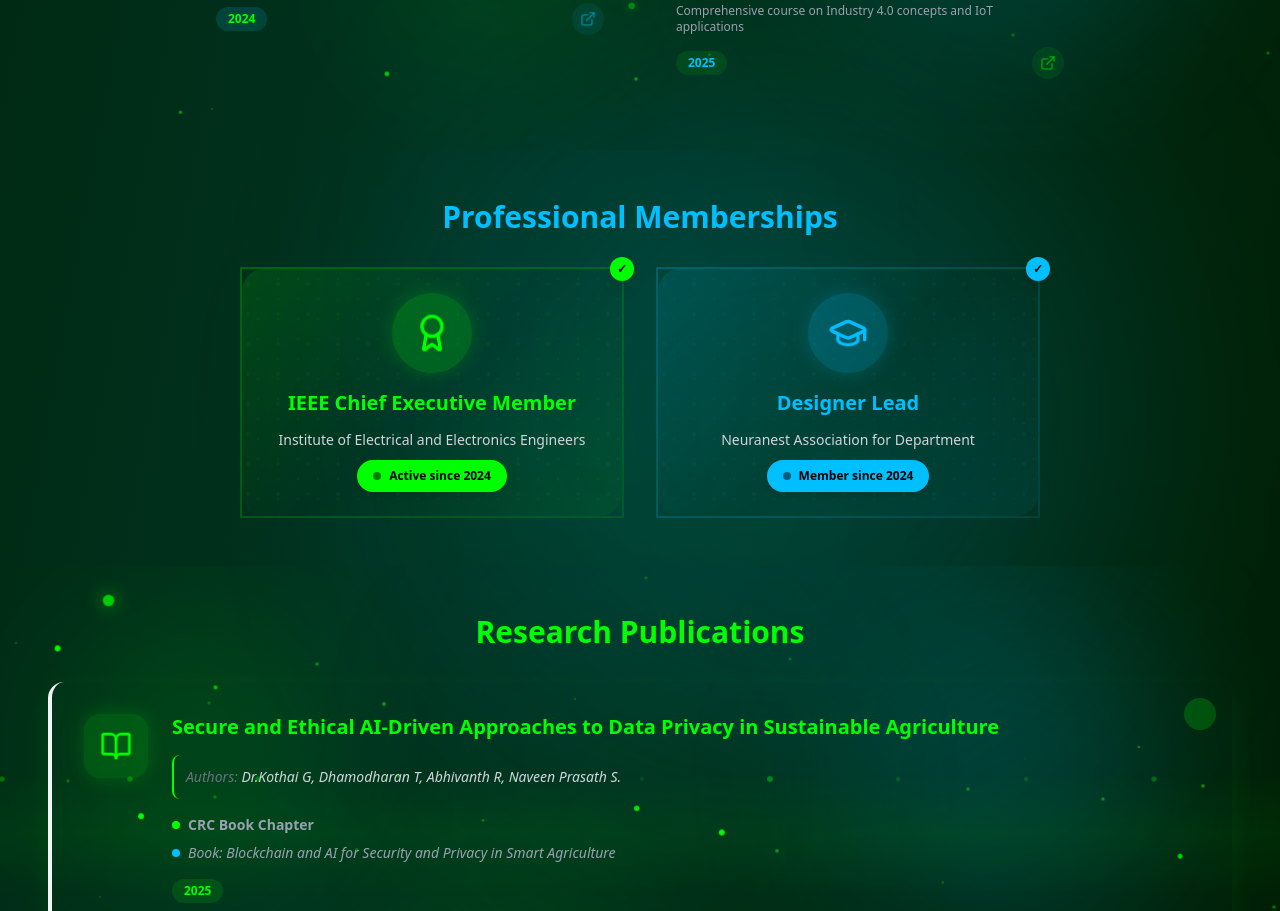
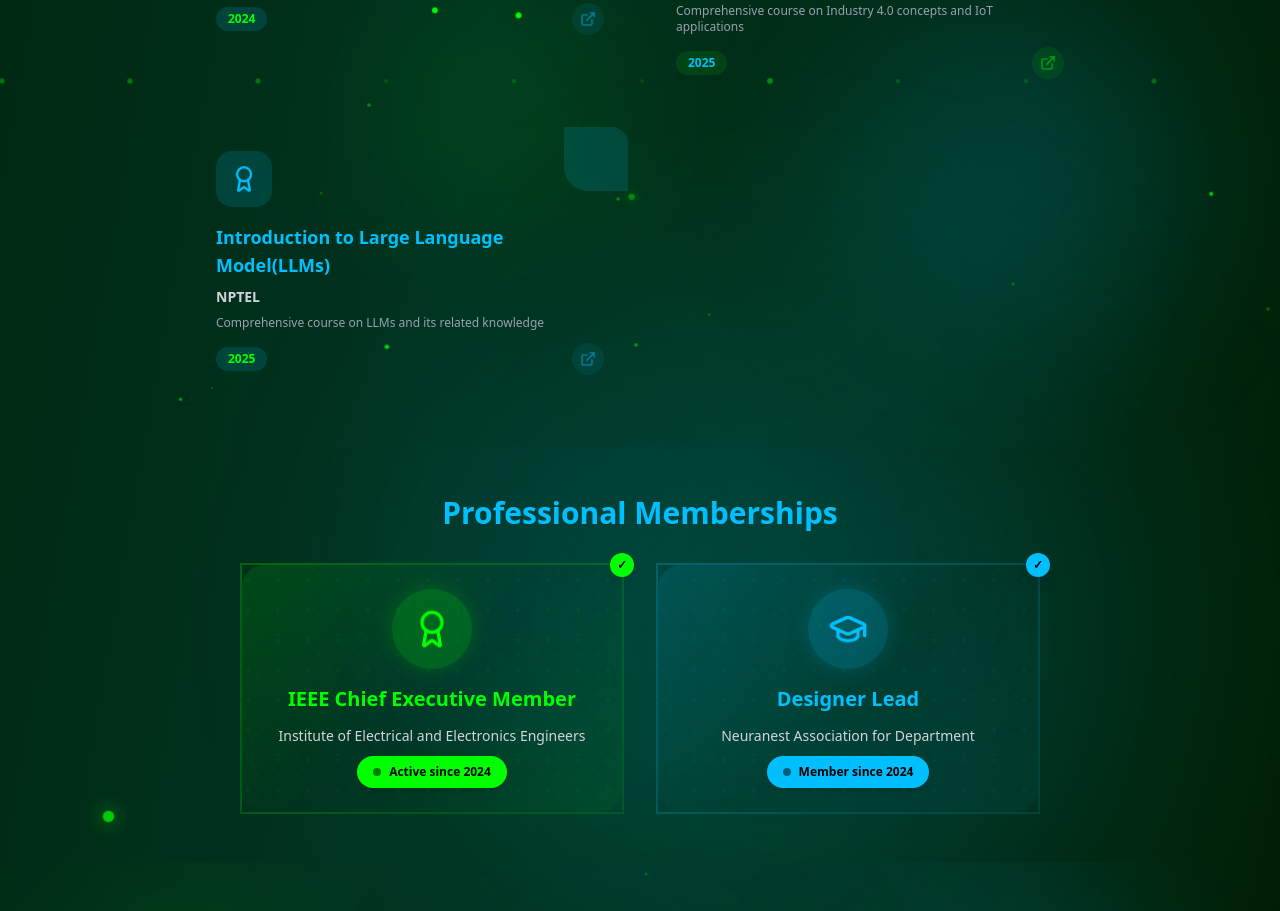
Before and after one commit to DhamodharanT06/dhamodharant_portfolio, a React (Vite) app: page / in a window 1280 px wide. Shown: the part 4517-5428 px from the top of the page. Built offline with nearby package versions, Linux system fonts and the light colour scheme.

Commit message:
NPTEL - LLM cert added and Resume Link updated

```diff
--- a/data.jsx
+++ b/data.jsx
@@ -84,7 +84,9 @@ export const certificates = [
   { id: 1, title: "UI/UX Design", issuer: "GUVI Geeks Network Certified", description: "Design thinking and user experience fundamentals", issueDate: "2023", color: "blue", certificateUrl: "" },
   { id: 2, title: "Data Analytics with Python", issuer: "NPTEL", description: "Completed comprehensive course on data analysis and visualization using Python libraries", issueDate: "2023", color: "green", certificateUrl: "" },
   { id: 3, title: "Github Foundations", issuer: "GitHub", description: "Version control and collaboration using Git and GitHub", issueDate: "2024", color: "blue", certificateUrl: "" },
-  { id: 4, title: "Introduction to Industry 4.0 and Industrial Internet of Things", issuer: "NPTEL", description: "Comprehensive course on Industry 4.0 concepts and IoT applications", issueDate: "2025", color: "green", certificateUrl: "" }
+  { id: 4, title: "Introduction to Industry 4.0 and Industrial Internet of Things", issuer: "NPTEL", description: "Comprehensive course on Industry 4.0 concepts and IoT applications", issueDate: "2025", color: "green", certificateUrl: "" },
+  { id: 5, title: "Introduction to Large Language Model(LLMs)", issuer: "NPTEL", description: "Comprehensive course on LLMs and its related knowledge", issueDate: "2025", color: "blue", certificateUrl: "" },
+
 ];
 
 export const memberships = [
@@ -136,4 +138,4 @@ export const auroraConfigs = [
 
 /* Resume link (string) kept same */
 // export const resumeLink = "https://drive.google.com/file/d/1Egp24nAfganUMIbaUT7ABiS_DrzvvoDZ/view?usp=sharing";
-export const resumeLink = "https://drive.google.com/file/d/12X6RXMxrDJguYfY3_8X8R4Xf7Y-i4Avt/view?usp=sharing";
+export const resumeLink = "https://drive.google.com/file/d/1LNrGe_iYhRVmkCwkC0PobQBMEunrZ8Kn/view?usp=drive_link";
--- a/portfolio.jsx
+++ b/portfolio.jsx
@@ -388,7 +388,7 @@ export default function Portfolio() {
       return local;
     }
   };
-  const { previewUrl: resumePreviewUrl, downloadUrl: resumeDownloadUrl } = resolveResumeLinks("https://drive.google.com/file/d/12X6RXMxrDJguYfY3_8X8R4Xf7Y-i4Avt/view?usp=sharing");
+  const { previewUrl: resumePreviewUrl, downloadUrl: resumeDownloadUrl } = resolveResumeLinks(resumeLink);
   const NAV_OFFSET = 76;
   const [showScrollTop, setShowScrollTop] = useState(false);
   const SkillChip = memo(({ skill }) => (
```
